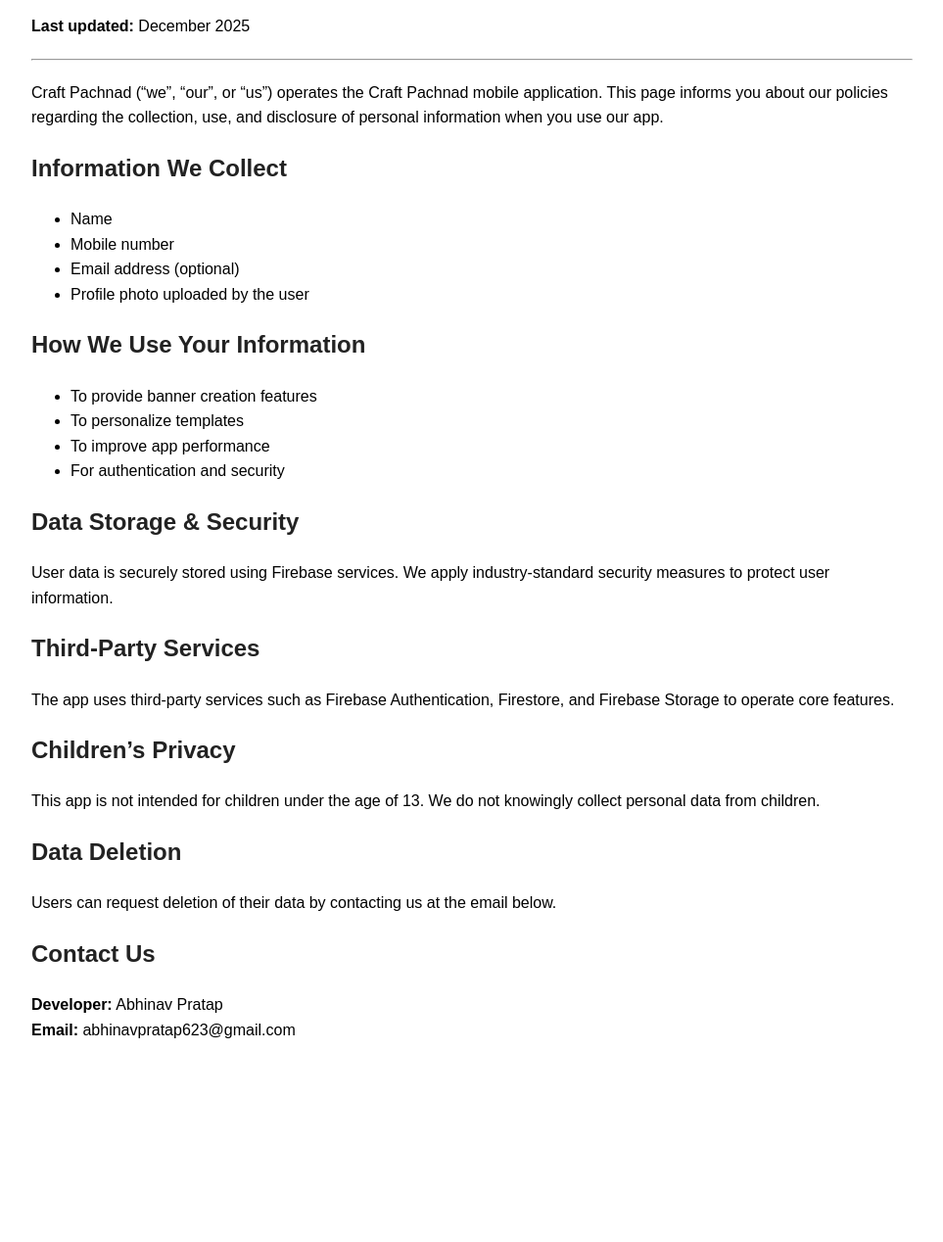
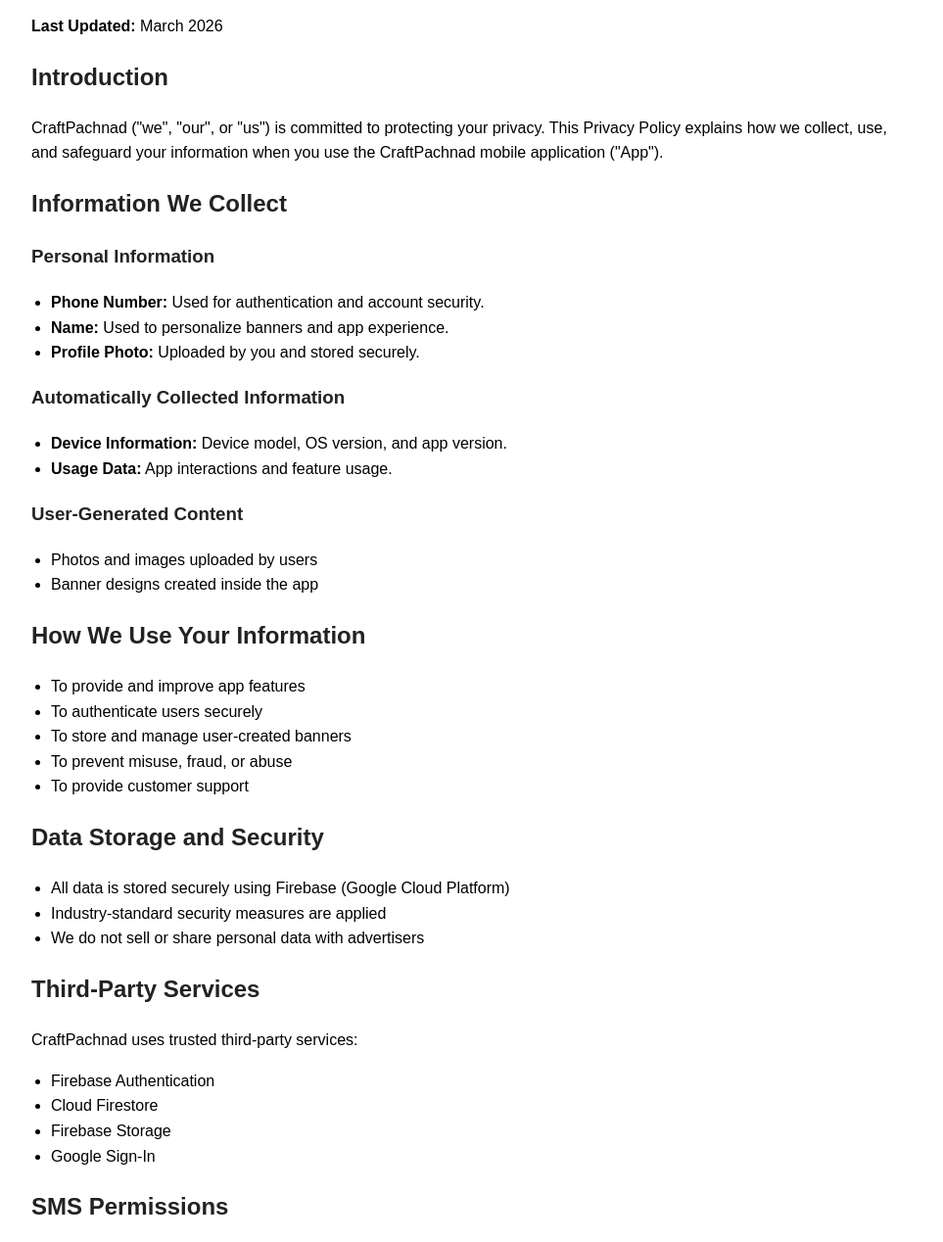
Before and after one commit to abhinavpratap623-cmyk/craftpachnad-privacy-policy, a plain HTML site: page index.html in a window 1280 px wide. Shown: the part 100-1368 px from the top of the page at 98% size, without its empty margins (158-1121 px from the left). Before the commit the page ends 1200 px from the top, so only its background shows below. Drawn offline with Linux system fonts and the light colour scheme.

Commit message:
Update index.html

```diff
--- a/index.html
+++ b/index.html
@@ -2,82 +2,127 @@
 <html lang="en">
 <head>
   <meta charset="UTF-8" />
-  <title>Privacy Policy – Craft Pachnad App</title>
-  <meta name="viewport" content="width=device-width, initial-scale=1.0">
+  <title>Privacy Policy – CraftPachnad</title>
+  <meta name="viewport" content="width=device-width, initial-scale=1.0" />
   <style>
     body {
       font-family: Arial, sans-serif;
       line-height: 1.6;
-      padding: 20px;
       max-width: 900px;
       margin: auto;
+      padding: 20px;
       background: #ffffff;
       color: #000000;
     }
-    h1, h2 {
+    h1, h2, h3 {
       color: #222;
     }
-    hr {
-      margin: 20px 0;
+    ul {
+      padding-left: 20px;
     }
   </style>
 </head>
 <body>
 
-<h1>Privacy Policy for Craft Pachnad App</h1>
-<p><strong>Last updated:</strong> December 2025</p>
+<h1>Privacy Policy for CraftPachnad</h1>
+<p><strong>Last Updated:</strong> March 2026</p>
 
-<hr>
-
+<h2>Introduction</h2>
 <p>
-Craft Pachnad (“we”, “our”, or “us”) operates the Craft Pachnad mobile application.
-This page informs you about our policies regarding the collection, use, and disclosure
-of personal information when you use our app.
+CraftPachnad ("we", "our", or "us") is committed to protecting your privacy.
+This Privacy Policy explains how we collect, use, and safeguard your information
+when you use the CraftPachnad mobile application ("App").
 </p>
 
 <h2>Information We Collect</h2>
+
+<h3>Personal Information</h3>
 <ul>
-  <li>Name</li>
-  <li>Mobile number</li>
-  <li>Email address (optional)</li>
-  <li>Profile photo uploaded by the user</li>
+  <li><strong>Phone Number:</strong> Used for authentication and account security.</li>
+  <li><strong>Name:</strong> Used to personalize banners and app experience.</li>
+  <li><strong>Profile Photo:</strong> Uploaded by you and stored securely.</li>
+</ul>
+
+<h3>Automatically Collected Information</h3>
+<ul>
+  <li><strong>Device Information:</strong> Device model, OS version, and app version.</li>
+  <li><strong>Usage Data:</strong> App interactions and feature usage.</li>
+</ul>
+
+<h3>User-Generated Content</h3>
+<ul>
+  <li>Photos and images uploaded by users</li>
+  <li>Banner designs created inside the app</li>
 </ul>
 
 <h2>How We Use Your Information</h2>
 <ul>
-  <li>To provide banner creation features</li>
-  <li>To personalize templates</li>
-  <li>To improve app performance</li>
-  <li>For authentication and security</li>
+  <li>To provide and improve app features</li>
+  <li>To authenticate users securely</li>
+  <li>To store and manage user-created banners</li>
+  <li>To prevent misuse, fraud, or abuse</li>
+  <li>To provide customer support</li>
 </ul>
 
-<h2>Data Storage & Security</h2>
-<p>
-User data is securely stored using Firebase services.
-We apply industry-standard security measures to protect user information.
-</p>
+<h2>Data Storage and Security</h2>
+<ul>
+  <li>All data is stored securely using Firebase (Google Cloud Platform)</li>
+  <li>Industry-standard security measures are applied</li>
+  <li>We do not sell or share personal data with advertisers</li>
+</ul>
 
 <h2>Third-Party Services</h2>
 <p>
-The app uses third-party services such as Firebase Authentication, Firestore, and Firebase Storage
-to operate core features.
+CraftPachnad uses trusted third-party services:
+</p>
+<ul>
+  <li>Firebase Authentication</li>
+  <li>Cloud Firestore</li>
+  <li>Firebase Storage</li>
+  <li>Google Sign-In</li>
+</ul>
+
+<h2>SMS Permissions</h2>
+<p>
+The app may request SMS permissions (RECEIVE_SMS / READ_SMS) only to
+automatically detect One-Time Passwords (OTP) for phone number verification.
+</p>
+<ul>
+  <li>SMS content is <strong>not read, stored, or shared</strong></li>
+  <li>Permissions are used only for login verification</li>
+  <li>No SMS data is sent to any third party</li>
+</ul>
+
+<h2>Your Rights</h2>
+<ul>
+  <li>Access your personal information</li>
+  <li>Request correction or deletion of your data</li>
+  <li>Delete your account at any time</li>
+</ul>
+
+<h2>Data Retention</h2>
+<p>
+We retain user data only as long as required to provide services.
+Users may request permanent deletion at any time.
 </p>
 
 <h2>Children’s Privacy</h2>
 <p>
-This app is not intended for children under the age of 13.
-We do not knowingly collect personal data from children.
+CraftPachnad is not intended for children under the age of 13.
+We do not knowingly collect data from children.
 </p>
 
-<h2>Data Deletion</h2>
+<h2>Changes to This Policy</h2>
 <p>
-Users can request deletion of their data by contacting us at the email below.
+This policy may be updated from time to time.
+Any changes will be posted on this page.
 </p>
 
 <h2>Contact Us</h2>
 <p>
-<strong>Developer:</strong> Abhinav Pratap<br>
-<strong>Email:</strong> abhinavpratap623@gmail.com
+<strong>Developer:</strong> Abhinav Pratap<br />
+<strong>Email:</strong> abhinavpratap623@gmail.com<br />
+<strong>Country:</strong> India
 </p>
 
 </body>
```
